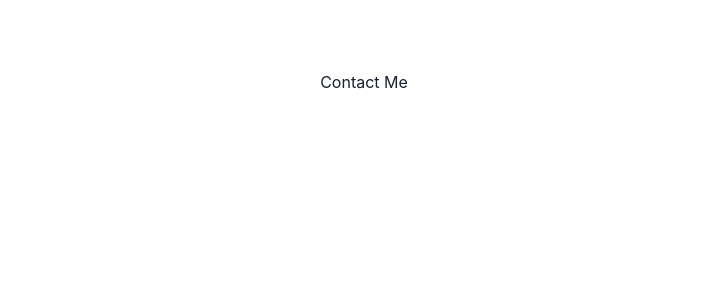
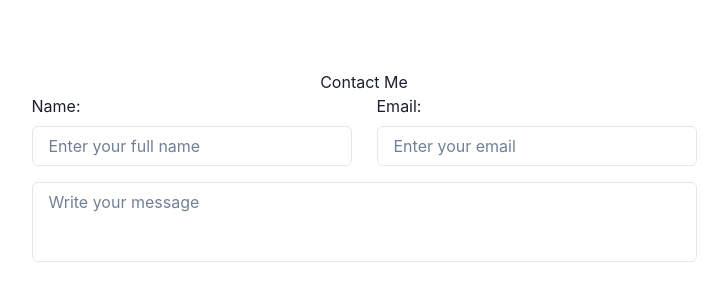
Before and after one commit to bryan-bmf/my-page, a React (Create React App) app: page / in a window 1280 px wide. Shown: the part 1000-1300 px from the top of the page, without its empty margins (276-1004 px from the left). Built offline with nearby package versions, Linux system fonts and the light colour scheme.

Commit message:
basic form

```diff
--- a/src/components/ContactMe.tsx
+++ b/src/components/ContactMe.tsx
@@ -1,18 +1,65 @@
-import { Box } from "@chakra-ui/react";
+import {
+	Box,
+	Center,
+	Flex,
+	HStack,
+	Input,
+	Spacer,
+	Text,
+	Textarea,
+} from "@chakra-ui/react";
 
 const ContactMe = () => {
-    return (
-		<Box id="Contact Me" sx={sx.contact}>
-			<h1>Contact Me</h1>
-		</Box>
+	return (
+		<Center>
+			<Box id="Contact Me" sx={sx.contact}>
+				<h1>Contact Me</h1>
+				<HStack w="inherit">
+					<Flex sx={sx.flex}>
+						<Text mb="2">Name:</Text>
+						<Input
+							placeholder="Enter your full name"
+							type="text"
+							sx={sx.input}
+						/>
+					</Flex>
+					<Spacer />
+					<Flex sx={sx.flex}>
+						<Text mb="2">Email:</Text>
+						<Input
+							placeholder="Enter your email"
+							type="email"
+							sx={sx.input}
+						/>
+					</Flex>
+				</HStack>
+				<Textarea
+					placeholder="Write your message"
+					sx={sx.textArea}
+				/>
+			</Box>
+		</Center>
 	);
 };
 
 const sx = {
 	contact: {
-		// scrollMarginTop: "100px",
-		h: "88vh"
-	}
-}
+		h: "88vh",
+		maxW: "75vw",
+	},
+	input: {
+		w: "20rem",
+		mb: "4",
+	},
+	textArea: {
+		resize: "none",
+		size: "md",
+		w: "665px",
+	},
+	flex: {
+		flexDirection: "column",
+		alignItems: "baseline",
+	},
+};
 
 export default ContactMe;
```
